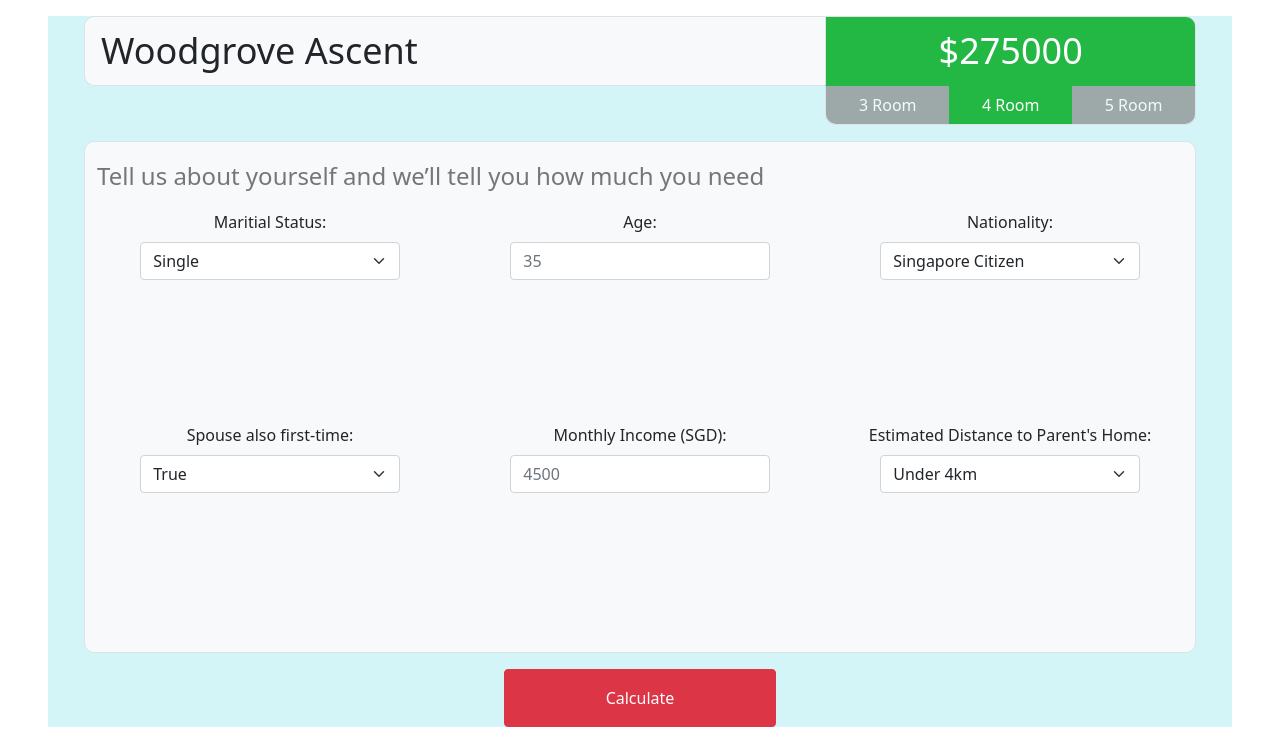
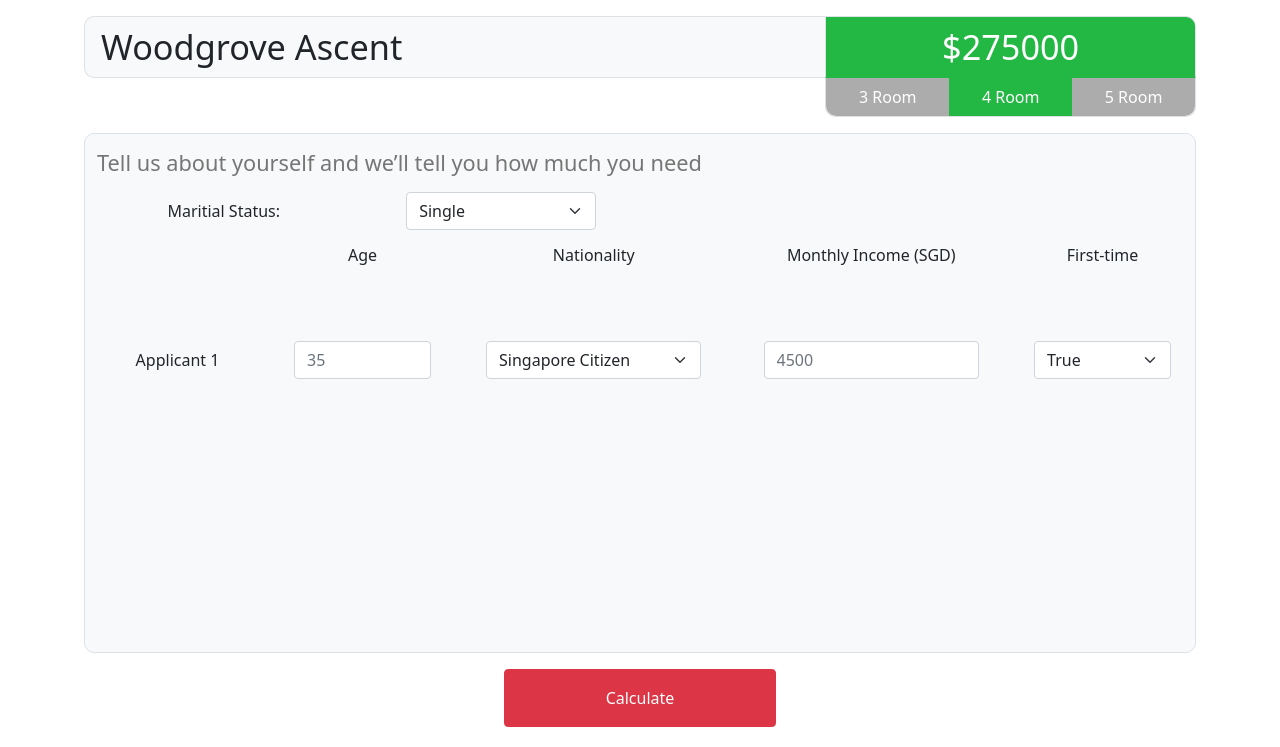
Before and after one commit to chenkang8/VizIt, a Flask app: page /f1_formpage in a window 1280 px wide. Shown: the part 53-800 px from the top of the page. Run offline with Flask 2, Linux system fonts and the light colour scheme.

Commit message:
Add files via upload

```diff
--- a/static/cover.css
+++ b/static/cover.css
@@ -48,13 +48,22 @@ body {
   height: 90%;
 }
 
+.w-85 {
+  width: 85%;
+}
+
+.py-2a {
+  padding-top: .8rem !important;
+  padding-bottom: .8rem !important;
+}
+
+.mb-2a {
+  margin-bottom: .8rem !important;
+}
+
 /*
  * Text and Font
  */
-.text-style-2 {
-  font-size: 1.5em;
-  color: #767676;
-}
 
 
 
@@ -144,13 +153,6 @@ header {
   object-fit: cover; /* TODO: remove on actual map */
 }
 
-.all-0 {
-  top: 0;
-  bottom: 0;
-  left: 0;
-  right: 0;
-}
-
 /*
  * Feature 1 Page 1 - Accordion
  */
@@ -158,19 +160,30 @@ header {
 #display-houses {
   /* Scrolling */
   overflow-y: scroll;
-  /* TODO: Scrollbar visual tweaks */
   scrollbar-width: thin; /*** Firefox only ***/
+
+  /* Relative Positioning */
+  top: 20px;
+  bottom: 20px;
+  left: 0;
+  right: 0;
 
   /* Visual Properties */
   padding-left: 20px;
-  padding-right: 20px;
+  padding-right: 10px;
+}
+
+#display-houses::-webkit-scrollbar {
+  /* Scrollbar Styling for on Chrome, Edge, and Safari */
+  width: 12px;
 }
 
 .listing-item {
-  margin-top: 20px;
+  border-radius: 4px !important;
+}
+
+#display-houses .listing-item:not(:last-child) {
   margin-bottom: 20px;
-
-  border-radius: 4px !important;
 }
 
 .listing-button {
@@ -214,12 +227,17 @@ header {
  */
 .form-big-text {
   font-weight: 500;
-  font-size: 36px;
+  font-size: calc(1.5rem + 0.8vw);
   line-height: 1;
 }
 
+.text-style-2 {
+  font-size: calc(1.2rem + 0.2vw);
+  color: #767676;
+}
+
 .form-btm-btn {
-  padding: 1rem .75rem;
+  padding: 1rem .69rem;
   width: 25%;
 }
 
--- a/templates/feature1_form.html
+++ b/templates/feature1_form.html
@@ -2,12 +2,12 @@
 {% set active_page = "f1" %}
 
 {% block content %}
-  <script>
+  <script type="text/javascript">
     // Populate serverside
     var room_prices = {"3room": '{{price3Room}}', "4room": '{{price4Room}}', "5room": '{{price5Room}}'};
   </script>
 
-  <div class = "container-fluid body-bg-2 h-100 w-100">
+  <div class = "container-fluid h-100 w-100">
 
     <!-- Form -->
     <form class = "h-100 w-100 d-flex flex-column" method="POST" action="/f1_form_results">
@@ -18,11 +18,12 @@
           <!-- Infomation Display -->
           <div class="row justify-cont  ent-between align-items-center">
             <!-- Left: Listing Name -->
-            <div id="f1-formpage-top-listing-d" class="col-sm-8 p-3 border border-end-0 bg-light form-big-text">{{ listing_name }}</div>
+            <div id="f1-formpage-top-listing-d" class="col-sm-8 px-3 py-2a border border-end-0 bg-light form-big-text">{{ listing_name }}</div>
             <input type="hidden" id="f1-form-listing-name" name="listingName" value = "{{ listing_name }}">
+            <input type="hidden" id="f1-form-listing-sale-type" name="saleType" value = "{{ sale_type }}">
 
             <!-- Right: -->
-            <div id="f1-formpage-top-price-d" class="col-sm-4 p-3 border price-unavailable">
+            <div id="f1-formpage-top-price-d" class="col-sm-4 px-3 py-2a border price-unavailable">
               <div id="prices" class="form-big-text text-white text-center">$000000</div>
               <input type="hidden" id="f1-form-price-input" name="flatPrice">
             </div>
@@ -91,62 +92,138 @@
       </div>
 
       <!-- User Details Input -->
-      <div class="row mb-3 mx-1 mx-md-4 bg-light border round-corners py-3 flex-grow-1">
+      <div class="row mb-3 mx-1 mx-md-4 bg-light border round-corners py-2a flex-grow-1">
         <div class="col-12 d-flex flex-column">
 
           <!-- Info message -->
-          <div class="row justify-content-between align-items-center mb-3">
+          <div class="row justify-content-between align-items-center mb-2a">
             <div class="col-12 text-style-2">Tell us about yourself and we’ll tell you how much you need</div>
           </div>
 
-          <!-- More user inputs  -->
-          <div class="row text-center flex-grow-1">
-            <div class="col-sm-4">
-              <label for="mstatus" class="form-label">Maritial Status:</label><br>
-              <select id="mstatus" name="mstatus" class="form-select w-75 mx-auto">
-                  <option value="Single">Single</option>
-                  <option value="Married">Married</option>
-              </select>
+          <!-- Row 1: Maritial Status  -->
+          <div class="row mb-2a">
+            <!-- Maritial Status -->
+            <div class ="col-sm-6">
+              <div class="row">
+                <div class="col-sm text-center"><label for="mstatus" class="col-form-label">Maritial Status:</label></div>
+                <div class="col-sm">
+                  <select id="mstatus_select" name="mstatus" class="form-select w-75 mx-auto">
+                      <option value="Single">Single</option>
+                      <option value="Married">Married</option>
+                  </select>
+                </div>
+              </div>
+            </div>
+            <!-- Distance to Parents Home (only for resale-flat)-->
+            {% if sale_type == "resale" %}
+            <div class ="col-sm-6">
+              <div class="row">
+                <div class="col-sm text-center">
+                  <label for="estDist" class="col-form-label">Estimated Distance to Parent's Home:</label></div>
+                <div class="col-sm">
+                  <select id="estDist" name="estDist" class="form-select w-75 mx-auto">
+                      <option value="with">Living with Parents</option>
+                      <option value="under">Under 4km</option>
+                      <option value="over">Over 4km</option>
+                    </select>
+                </div>
+              </div>
+            </div>
+            {% endif %}
+
+          </div>
+
+          <!-- Row 2: Heading (non-mobile)-->
+          <div class="row mb-1 d-none d-sm-flex">
+            <div class="col-sm-2 text-center"></div>
+            <div class="col-sm-2 text-center"> Age </div>
+            <div class="col-sm-3 text-center"> Nationality </div>
+            <div class="col-sm-3 text-center"> Monthly Income (SGD) </div>
+            <div class="col-sm-2 text-center"> First-time </div>
+          </div>
+
+          <!-- Row 2A: Applicant 1 (Main) Details  -->
+          <div id= "f1-form-applicant-1" class="row flex-grow-1 align-items-center mb-2a">
+            <div class="col-sm-2 text-center">Applicant 1</div>
+
+            <div class="col-sm-2 text-center">
+              <label for="age" class="form-label d-block d-sm-none">Age</label>
+              <input type="number" id="age" name="age" class="form-control w-85 mx-auto" placeholder="35">
             </div>
 
-            <div class="col-sm-4">
-              <label for="age" class="form-label">Age:</label><br>
-              <input type="number" id="age" name="age" class="form-control w-75 mx-auto" placeholder="35">
-            </div>
-
-            <div class="col-sm-4">
-              <label for="nationality" class="form-label">Nationality:</label><br>
-              <select id="nationality" name="nationality" class="form-select w-75 mx-auto">
+            <div class="col-sm-3 text-center">
+              <label for="nationality" class="form-label d-block d-sm-none">Nationality</label>
+              <select id="nationality" name="nationality" class="form-select w-85 mx-auto">
                   <option value="singaporean">Singapore Citizen</option>
                   <option value="singaporePR">PR</option>
                   <option value="nsingaporean">Non-Singapore Citizen</option>
               </select>
             </div>
+
+            <div class="col-sm-3 text-center">
+              <label for="mthInc" class="form-label d-block d-sm-none">Monthly Income (SGD)</label>
+              <input type="number" id="mthInc" name="mthInc" class="form-control w-85 mx-auto" placeholder="4500">
+            </div>
+
+            <div class="col-sm-2 text-center">
+              <label for="firstTime" class="form-label d-block d-sm-none">First-time</label>
+              <select id="firstTime" name="firstTime" class="form-select w-85 mx-auto">
+                  <option value="true">True</option>
+                  <option value="false">False</option>
+                </select>
+            </div>
           </div>
 
-          <div class="row text-center flex-grow-1">
+          <!-- Row 2B: Applicant 2 (Spouse/Co-applicant) Details  -->
+          <div id= "f1-form-applicant-2" class="row flex-grow-1 align-items-center invisible">
+            <div class="col-sm-2 text-center">Applicant 2</div>
 
-            <div class="col-sm-4">
-              <label for="firstTime" class="form-label">Spouse also first-time:</label><br>
-              <select id="firstTime" name="firstTime" class="form-select w-75 mx-auto">
+            <div class="col-sm-2 text-center">
+              <label for="age2" class="form-label d-block d-sm-none">Age:</label>
+              <input type="number" id="applicant_2_age" name="age2" class="form-control w-85 mx-auto" placeholder="35">
+            </div>
+
+            <div class="col-sm-3 text-center">
+              <label for="nationality2" class="form-label d-block d-sm-none">Nationality:</label>
+              <select id="applicant_2_nationality" name="nationality2" class="form-select w-85 mx-auto">
+                  <option value="singaporean">Singapore Citizen</option>
+                  <option value="singaporePR">PR</option>
+                  <option value="nsingaporean">Non-Singapore Citizen</option>
+              </select>
+            </div>
+
+            <div class="col-sm-3 text-center">
+              <label for="mthInc2" class="form-label d-block d-sm-none">Monthly Income (SGD):</label>
+              <input type="number" id="applicant_2_mthInc" name="mthInc2" class="form-control w-85 mx-auto" placeholder="4500">
+            </div>
+
+            <div class="col-sm-2 text-center">
+              <label for="firstTime2" class="form-label d-block d-sm-none">First-time:</label>
+              <select id="applicant_2_firstTime" name="firstTime2" class="form-select w-85 mx-auto">
                   <option value="true">True</option>
                   <option value="false">False</option>
                 </select>
             </div>
 
-            <div class="col-sm-4">
-              <label for="mthInc" class="form-label">Monthly Income (SGD):</label><br>
-              <input type="number" id="mthInc" name="mthInc" class="form-control w-75 mx-auto" placeholder="4500">
-            </div>
 
-            <div class="col-sm-4">
-              <label for="estDist" class="form-label">Estimated Distance to Parent's Home:</label><br>
-              <select id="estDist" name="estDist" class="form-select w-75 mx-auto">
-                  <option value="under">Under 4km</option>
-                  <option value="over">Over 4km</option>
-                </select>
-            </div>
           </div>
+
+          <script type="text/javascript">
+            //Handler for showing Applicant 2 input
+            // Add a listener for our selct
+            const mStatusSelect = document.getElementById('mstatus_select');
+            mStatusSelect.addEventListener('change', (event) => {
+              let mStatus = event.target.value;
+              if (mStatus == "Single") {
+                if (!document.getElementById("f1-form-applicant-2").classList.contains("invisible")){
+                  document.getElementById("f1-form-applicant-2").classList.toggle("invisible")
+                }
+              } else if (mStatus == "Married") {
+                document.getElementById("f1-form-applicant-2").classList.toggle("invisible")
+              }
+            });
+
+          </script>
 
         </div>
       </div>
--- a/templates/feature2_charts_display.html
+++ b/templates/feature2_charts_display.html
@@ -5,7 +5,7 @@
 <!-- User Details Input -->
 <div class="container-fluid h-100 w-100 d-flex flex-column">
 
-  <p> {{ town }} {{ flat_type }} {{ lease_commence_year }}</p>
+  <!-- <p> {{ town }} {{ flat_type }} {{ lease_commence_year }}</p> -->
 
   <div class="row h-100 mx-1 mx-md-4">
     <div class="col-12">
@@ -24,7 +24,7 @@
           <param name='host_url' value='https%3A%2F%2Fpublic.tableau.com%2F' />
           <param name='embed_code_version' value='3' />
           <param name='site_root' value='' />
-          <param name='name' value='OutputPEndingChart1&#47;Chart1Medianresalepriceovertime' />
+          <param name='name' value='OutputPEndingChart1&#47;Chart1Medianresalepriceovertime_2' />
           <param name='tabs' value='yes' />
           <param name='toolbar' value='yes' />
           <param name='static_image'
--- a/templates/feature2_form.html
+++ b/templates/feature2_form.html
@@ -20,10 +20,8 @@
               <label for="town" class="form-label">Town</label><br>
               <select name="town" class="form-select w-75 mx-auto">
                 <option value="ANG MO KIO">Ang Mo Kio</option>
-                <option value="BUKIT TIMAH">Bukit Timah</option>
+                <option value="SENGKANG">Sengkang</option>
                 <option value="CLEMENTI">Clementi</option>
-                <option value="SENGKANG">Sengkang</option>
-                <option value="WOODLANDS">Woodlands</option>
                 <!-- TODO: Add more -->
               </select>
             </div>
```
Also changed, not shown: templates/feature1_form_results.html (+17 -13 lines), templates/feature1_main.html (+10 -5 lines).
